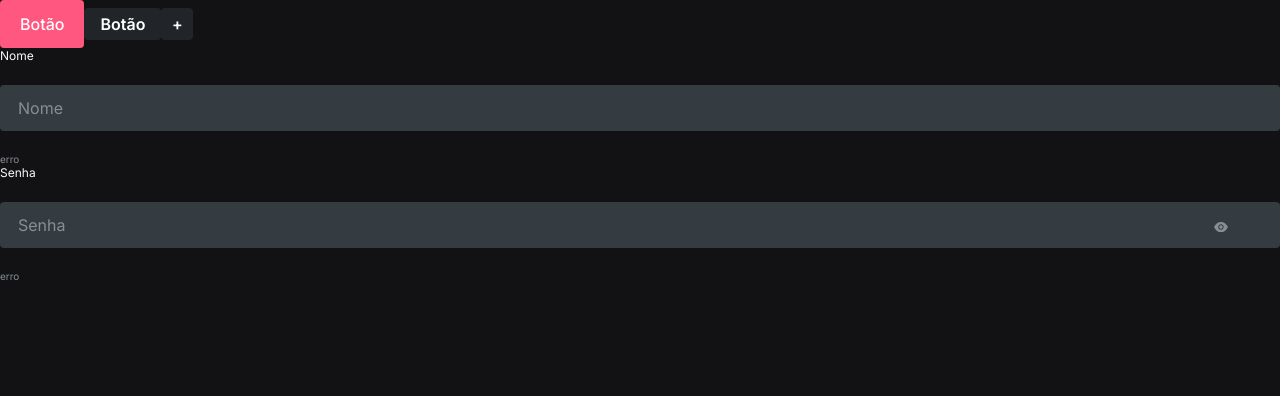
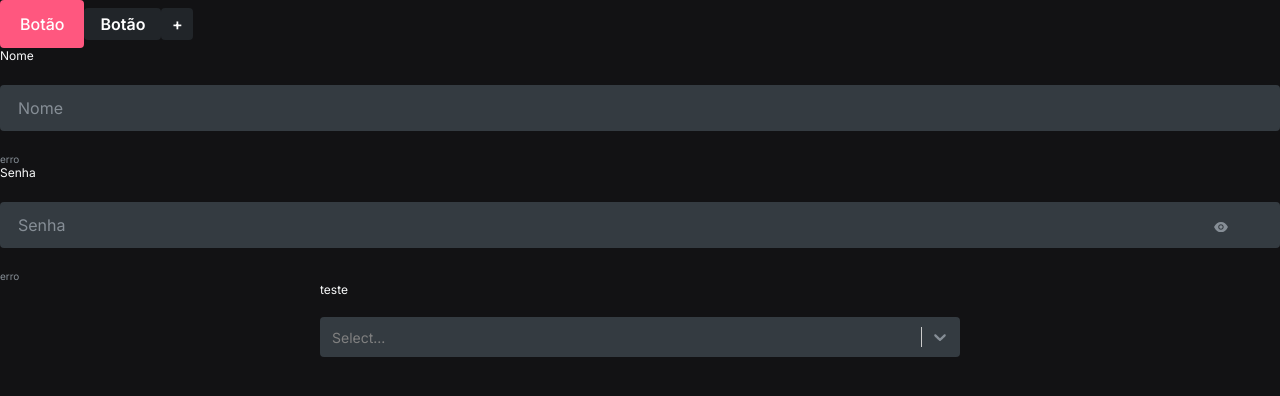
Before and after one commit to leonardoliska/Kenzie-Hub, a React (Create React App) app: page / in a window 1280 px wide. Shown: the top 396 px of the page. Built offline with nearby package versions, Linux system fonts and the light colour scheme.

Commit message:
style: create select and options style

```diff
--- a/package.json
+++ b/package.json
@@ -14,6 +14,7 @@
     "react-icons": "^4.3.1",
     "react-router-dom": "5",
     "react-scripts": "5.0.0",
+    "react-select": "^5.2.2",
     "react-toastify": "^8.2.0",
     "styled-components": "^5.3.3",
     "web-vitals": "^2.1.0",
--- a/src/App.js
+++ b/src/App.js
@@ -10,14 +10,14 @@ function App() {
             <Route exact path="/">
                 <Home />
             </Route>
-
+            {/*
             <Route exact path="/login">
                 <Login />
             </Route>
 
             <Route exact path="/register">
                 <Register />
-            </Route>
+            </Route> */}
         </Switch>
     )
 }
--- /dev/null
+++ b/src/components/SelectInput/index.jsx
@@ -0,0 +1,19 @@
+import { customStyles, Container } from "./styles"
+import Select from "react-select"
+
+const SelectInput = ({ label, ...rest }) => {
+    const options = [
+        { value: "chocolate", label: "Chocolate" },
+        { value: "strawberry", label: "Strawberry" },
+        { value: "vanilla", label: "Vanilla" },
+    ]
+
+    return (
+        <Container>
+            <label>{label}</label>
+            <Select styles={customStyles} options={options} />
+        </Container>
+    )
+}
+
+export default SelectInput
--- /dev/null
+++ b/src/components/SelectInput/styles.js
@@ -0,0 +1,55 @@
+import styled from "styled-components"
+
+export const Container = styled.div`
+    position: relative;
+    width: 50%;
+    margin: auto;
+
+    label {
+        font-size: var(--size-1);
+        color: var(--grey-0);
+        margin-bottom: 20px;
+        display: block;
+    }
+`
+
+export const customStyles = {
+    control: (base, state) => ({
+        ...base,
+        background: "var(--grey-2)",
+        color: "var(--grey-1)",
+        border: "2px solid transparent",
+        cursor: "pointer",
+        boxShadow: "none",
+        fontSize: "var(--size-2)",
+        "&:hover": {
+            borderColor: "var(--grey-0)",
+        },
+    }),
+    singleValue: (base) => ({
+        ...base,
+        color: "var(--grey-0)",
+    }),
+    menu: (base) => ({
+        ...base,
+        background: "var(--grey-2)",
+    }),
+    option: (base, state) => ({
+        ...base,
+        color: "var(--grey-0)",
+        cursor: "pointer",
+        transition: "0.2s",
+        backgroundColor: state.isSelected ? "var(--grey-3)" : "var(--grey-2)",
+        fontSize: "var(--size-2)",
+        "&:hover": {
+            backgroundColor: "var(--grey-3)",
+        },
+    }),
+    dropdownIndicator: (base) => ({
+        ...base,
+        color: "var(--grey-1)",
+        "&:hover": {
+            color: "var(--grey-0)",
+        },
+    }),
+}
--- a/src/pages/Home/index.jsx
+++ b/src/pages/Home/index.jsx
@@ -3,6 +3,7 @@ import {} from "./styles"
 import Button from "../../components/Button"
 import SmallButton from "../../components/SmallButton"
 import Input from "../../components/Input"
+import Select from "../../components/SelectInput"
 
 const Home = () => {
     return (
@@ -12,6 +13,7 @@ const Home = () => {
             <SmallButton icon>+</SmallButton>
             <Input label="Nome" placeholder="Nome" />
             <Input label="Senha" type="password" placeholder="Senha" />
+            <Select label="teste" />
         </>
     )
 }
```
Also changed, not shown: 1 other file (tests, documents, lock files or other folders).
